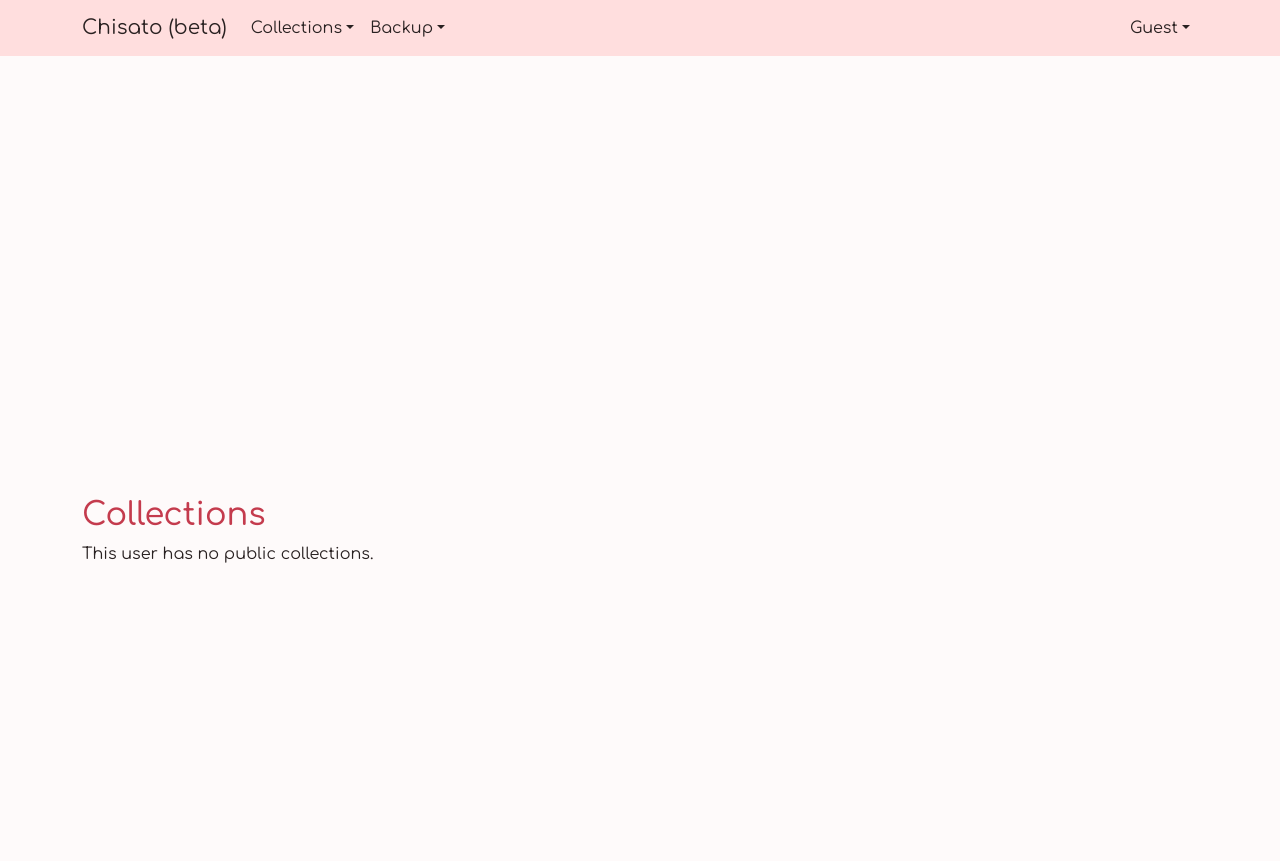
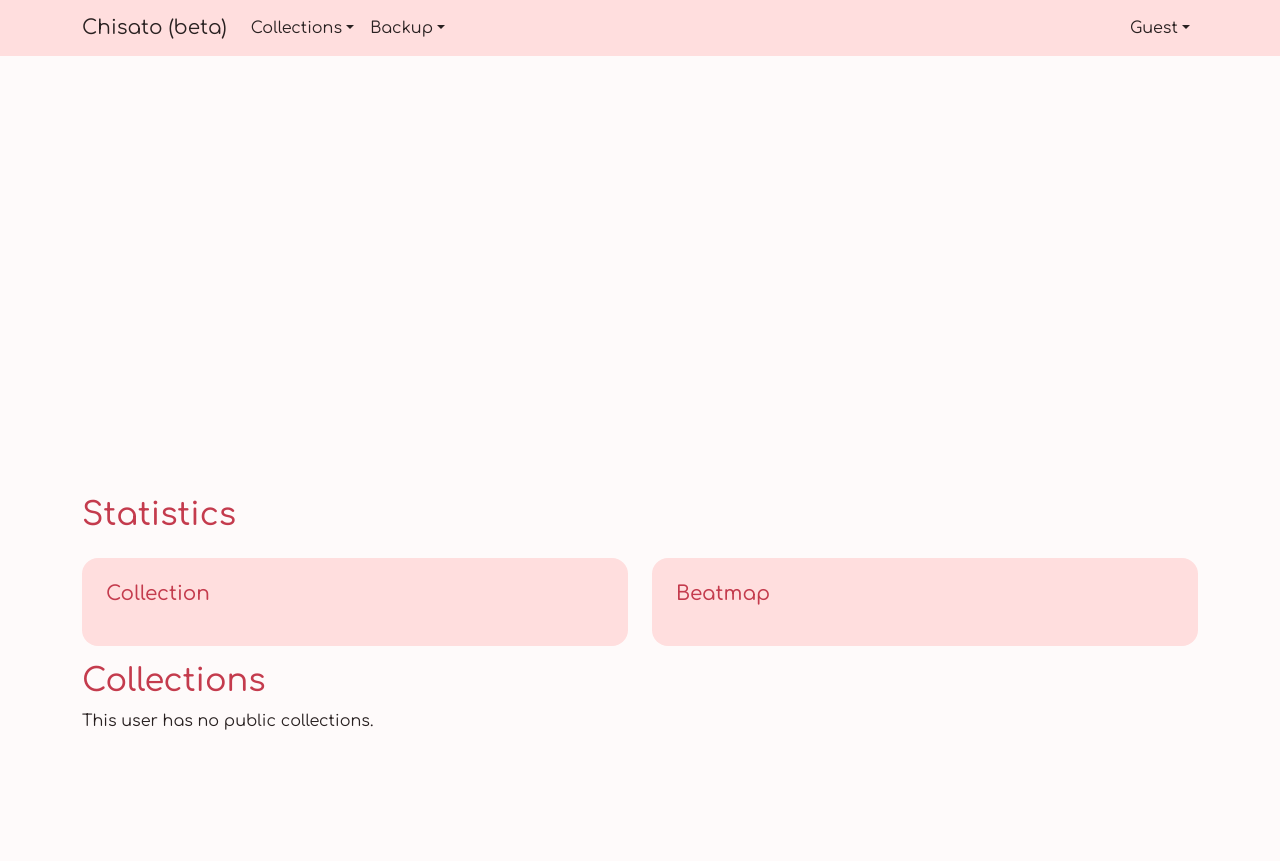
Before and after one commit to HelloYeew/chisato, a Django app: template templates/users/profile.html in a window 1280 px wide. Before the commit the page ends 563 px from the top, so only its background shows below. Run offline with Django 4.2, Linux system fonts and the light colour scheme; the template is opened without the code that fills it, so the values that code supplies are empty; some libraries are stand-ins or nearby versions.

Commit message:
📕 Add beatmap count to user profile

```diff
--- a/templates/collection/home.html
+++ b/templates/collection/home.html
@@ -1,4 +1,5 @@
 {% extends "base_apps.html" %}
+{% load humanize %}
 
 {% block title %}Collection Home{% endblock %}
 
@@ -25,13 +26,13 @@
             <div class="col-lg-6">
                 <div class="statistic-container">
                     <h5>Collection</h5>
-                    <p class="fs-3">{{ collection_count }}</p>
+                    <p class="fs-3">{{ collection_count | intcomma }}</p>
                 </div>
             </div>
             <div class="col-lg-6">
                 <div class="statistic-container">
                     <h5>Beatmap</h5>
-                    <p class="fs-3">{{ beatmap_count }}</p>
+                    <p class="fs-3">{{ beatmap_count | intcomma }}</p>
                 </div>
             </div>
         </div>
--- a/templates/users/profile.html
+++ b/templates/users/profile.html
@@ -1,4 +1,5 @@
 {% extends "base_apps.html" %}
+{% load humanize %}
 
 {% block title %}{{ profile.user.username }}{% endblock %}
 
@@ -15,6 +16,25 @@
             </div>
             <div class="col col-10" id="profile-detail">
                 <h1 data-aos="fade-up" data-aos-duration="700">{{ profile.user.username }}</h1>
+            </div>
+        </div>
+    </div>
+    <div class="container">
+        <h2>Statistics</h2>
+        <div>
+            <div class="row">
+                <div class="col-lg-6">
+                    <div class="statistic-container">
+                        <h5>Collection</h5>
+                        <p class="fs-3">{{ collection_count | intcomma }}</p>
+                    </div>
+                </div>
+                <div class="col-lg-6">
+                    <div class="statistic-container">
+                        <h5>Beatmap</h5>
+                        <p class="fs-3">{{ beatmap_count | intcomma }}</p>
+                    </div>
+                </div>
             </div>
         </div>
     </div>
```
Also changed, not shown: users/views.py (+10 -2 lines).
